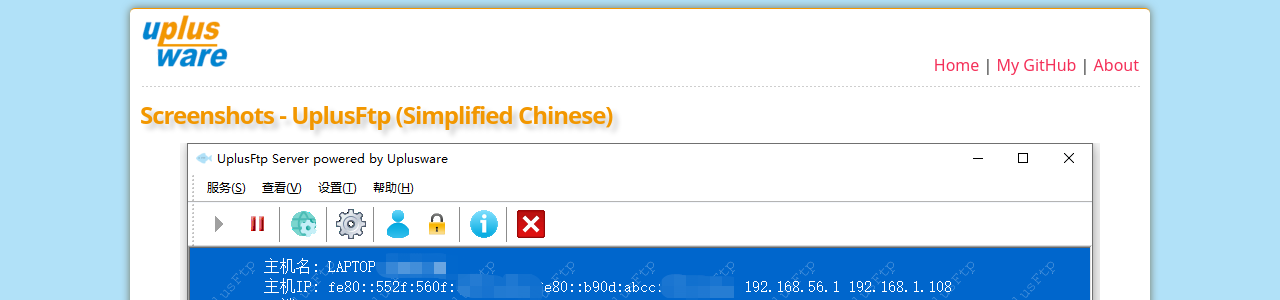
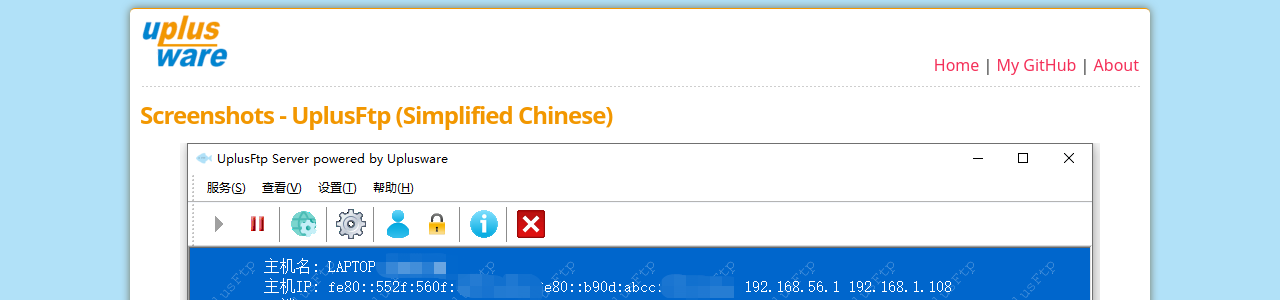
Before and after one commit to uplusware/uplusware.github.io, a Jekyll site: the page screenshot/adminui.html, which Jekyll copies as it is, in a window 1280 px wide. Shown: the top 300 px of the page. Built offline with Jekyll 4.4.1, drawn with Linux system fonts in a browser that asks for light colours.

Commit message:
Update adminui.html

```diff
--- a/screenshot/adminui.html
+++ b/screenshot/adminui.html
@@ -17,7 +17,7 @@
 			</tr>
 		</table>
 		<hr>
-		<h3 style="color: #f29700; text-shadow: 5px 5px 5px #cccccc">Screenshots - UplusFtp (Simplified Chinese)</h3>
+		<h3 style="color: #f29700;">Screenshots - UplusFtp (Simplified Chinese)</h3>
 		<p align="center"><img src="/screenshot/adminui1.png" alt="UplusFtp"></p>
 		<p align="center"><img src="/screenshot/adminui2.png" alt="UplusFtp"></p>
 		<p align="center"><img src="/screenshot/adminui3.png" alt="UplusFtp"></p>
```
